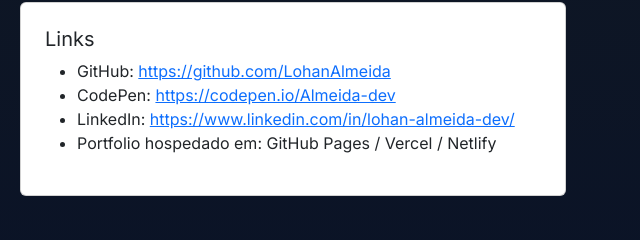
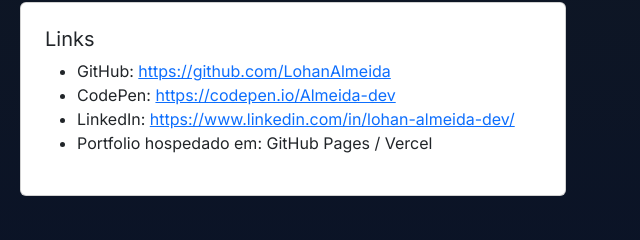
Before and after one commit to LohanAlmeida/Meu-Portifolio-Front-End--Lohan-Almeida, a plain HTML site: page index.html in a window 1280 px wide. Shown: the part 1746-1986 px from the top of the page, 632-1272 px from the left. Drawn offline with nearby package versions, Linux system fonts and the light colour scheme.

Commit message:
Update index.html

```diff
--- a/index.html
+++ b/index.html
@@ -235,7 +235,7 @@
             <li>GitHub: <a href="#">https://github.com/LohanAlmeida</a></li>
             <li>CodePen: <a href="#">https://codepen.io/Almeida-dev</a></li>
             <li>LinkedIn: <a href="#">https://www.linkedin.com/in/lohan-almeida-dev/</a></li>
-            <li>Portfolio hospedado em: GitHub Pages / Vercel / Netlify</li>
+            <li>Portfolio hospedado em: GitHub Pages / Vercel</li>
           </ul>
 
         </div>
```
